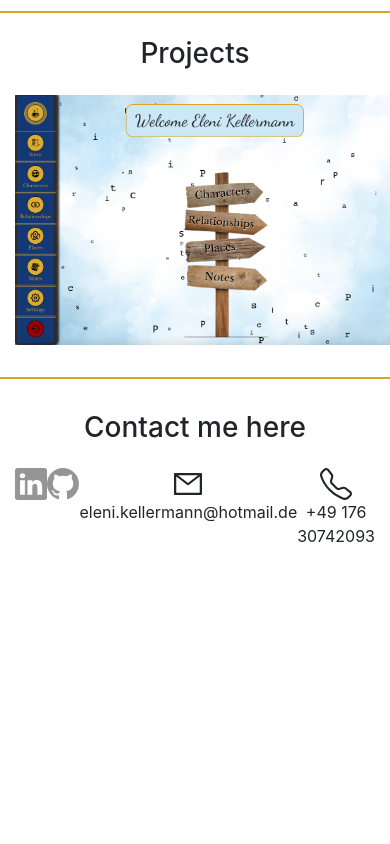
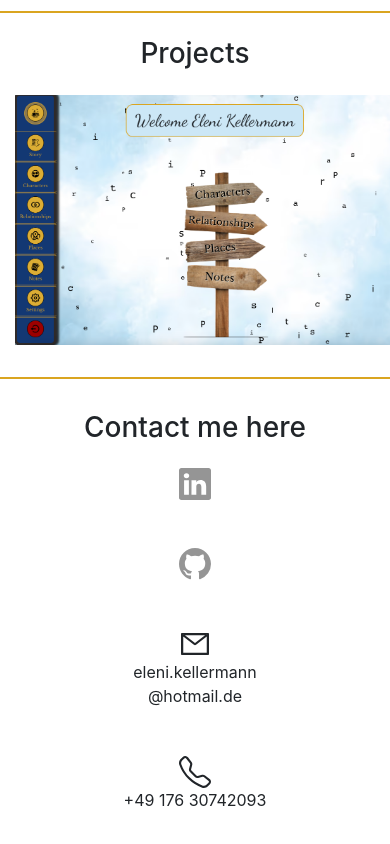
Before and after one commit to Eleni-Ke/Portfolio, a React (Create React App) app: page / in a window 390 px wide. Shown: the part 4978-5822 px from the top of the page. Before the commit the page ends 5574 px from the top, so only its background shows below. Built offline with nearby package versions, Linux system fonts and the light colour scheme.

Commit message:
responsiveness from contact infos improved

```diff
--- a/src/App.css
+++ b/src/App.css
@@ -399,7 +399,7 @@
 }
 
 .contact-container a {
-  width: 20%;
+  /* width: 20%; */
   color: rgba(0, 0, 0, 0.415);
   transition: transform 0.2s;
 }
--- a/src/Components/Main/Contact.tsx
+++ b/src/Components/Main/Contact.tsx
@@ -7,11 +7,11 @@ const Contact = () => {
     <Container fluid className="contact-container" id="contact">
       <h3>Contact me here</h3>
 
-      <div className="d-flex justify-content-around">
+      <div className="d-flex justify-content-around row row-cols-1 row-cols-sm-2 row-cols-md-4">
         <a
           href="https://www.linkedin.com/in/eleni-kellermann-bb965625a/"
           target="_blank"
-          className="linkedIn-link"
+          className="linkedIn-link mb-5 col"
           rel="noopener noreferrer"
         >
           <BsLinkedin />
@@ -19,16 +19,18 @@ const Contact = () => {
         <a
           href="https://github.com/Eleni-Ke"
           target="_blank"
-          className="github-link"
+          className="github-link mb-5 col"
           rel="noopener noreferrer"
         >
           <BsGithub />
         </a>
-        <p>
+        <p className="mb-5 col">
           <AiOutlineMail /> <br />
-          eleni.kellermann@hotmail.de
+          eleni.kellermann
+          <br />
+          @hotmail.de
         </p>
-        <p>
+        <p className="mb-5 col">
           <BsTelephone /> <br />
           +49 176 30742093
         </p>
```
